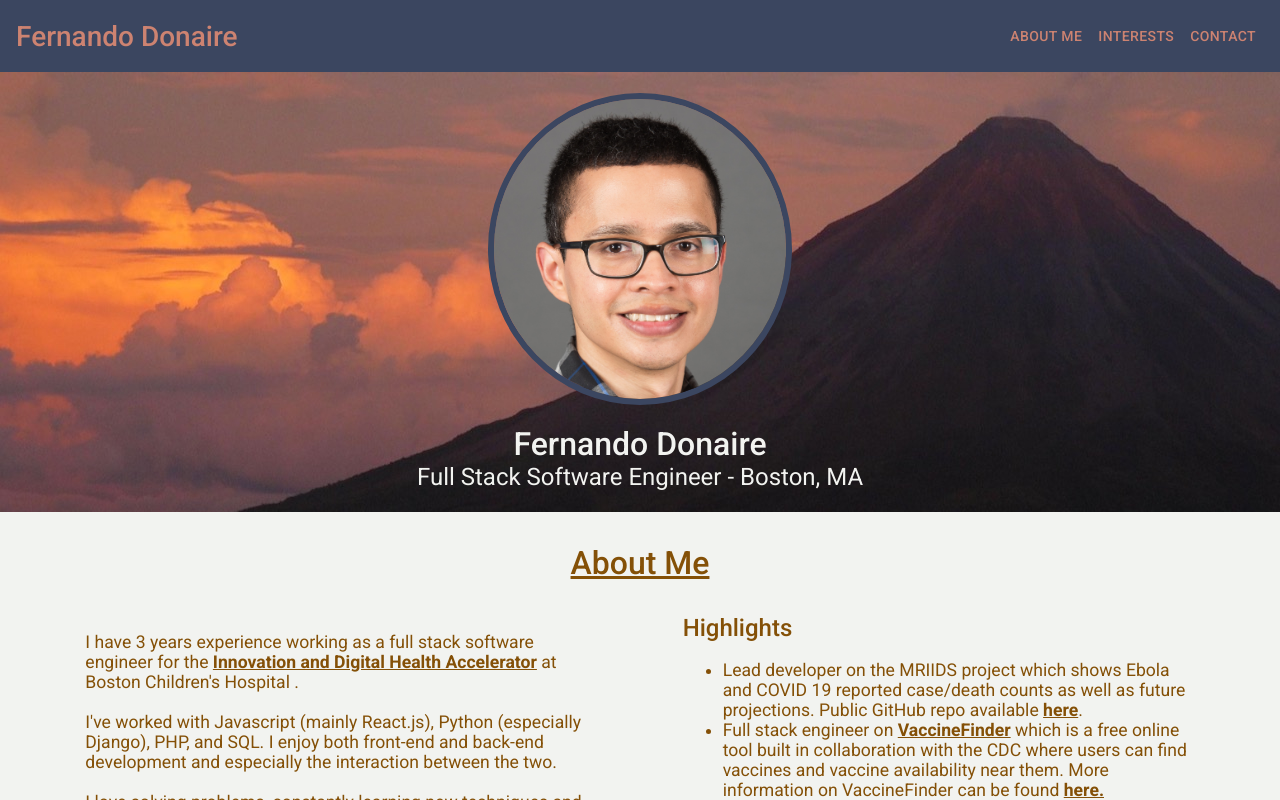
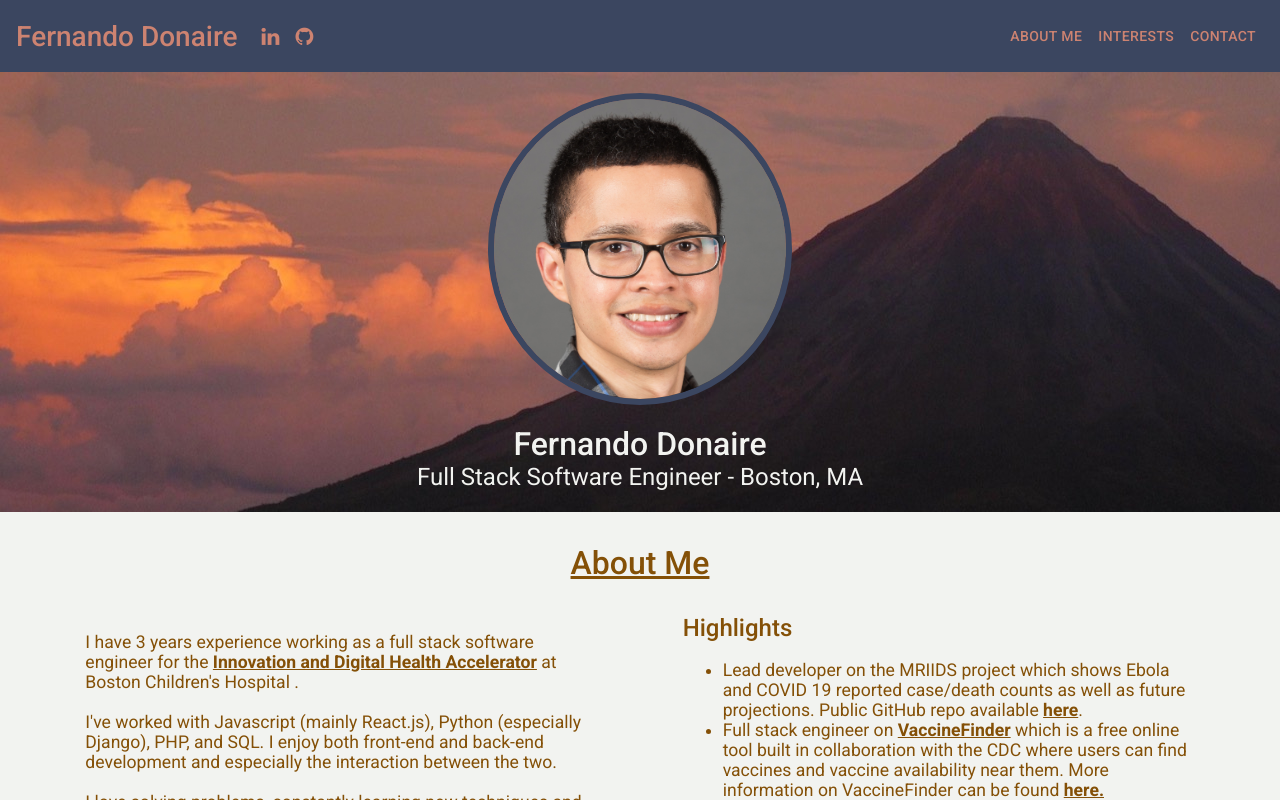
Before and after one commit to nandodonaire/nandodonaire.github.io, a React (Create React App) app: page / in a window 1280 px wide. Shown: the top 800 px of the page. Built offline with nearby package versions, Linux system fonts and the light colour scheme.

Commit message:
Added LinkedIn and GitHub links to header

```diff
--- a/src/components/Header/index.js
+++ b/src/components/Header/index.js
@@ -2,13 +2,38 @@ import React from "react";
 import {
   HeaderContainer,
   NameSection,
+  NameSectionText,
+  IconContainer,
   ButtonSection,
   HeaderButton,
 } from "./styles";
+import { StyledLink } from "../commonStyledComponents/styledLink";
 
 const Header = () => (
   <HeaderContainer>
-    <NameSection>Fernando Donaire</NameSection>
+    <NameSection>
+      <NameSectionText>Fernando Donaire</NameSectionText>
+      <IconContainer>
+        <StyledLink
+          fontColor="#cd8371"
+          target="_blank"
+          rel="noreferrer"
+          href="https://www.linkedin.com/in/fernando-donaire/"
+        >
+          <i className="fa fa-linkedin" aria-hidden="true" />
+        </StyledLink>
+      </IconContainer>
+      <IconContainer>
+        <StyledLink
+          fontColor="#cd8371"
+          target="_blank"
+          rel="noreferrer"
+          href="https://github.com/fernandodonaire"
+        >
+          <i className="fa fa-github" aria-hidden="true" />
+        </StyledLink>
+      </IconContainer>
+    </NameSection>
     <ButtonSection>
       <HeaderButton href="#about-me">About Me</HeaderButton>
       <HeaderButton href="#interests">Interests</HeaderButton>
--- a/src/components/Header/styles.js
+++ b/src/components/Header/styles.js
@@ -10,11 +10,22 @@ export const HeaderContainer = styled.div`
 `;
 
 export const NameSection = styled.div`
+  display: flex;
+  flex-direction: row;
+  align-items: center;
+`;
+
+export const NameSectionText = styled.div`
   font-size: 1.75rem;
   padding: 1rem;
   color: #cd8371;
   font-family: Roboto;
   font-weight: 500;
+`;
+
+export const IconContainer = styled.div`
+  font-size: 1.3rem;
+  padding: 0.5rem;
 `;
 
 export const ButtonSection = styled.div`
```
